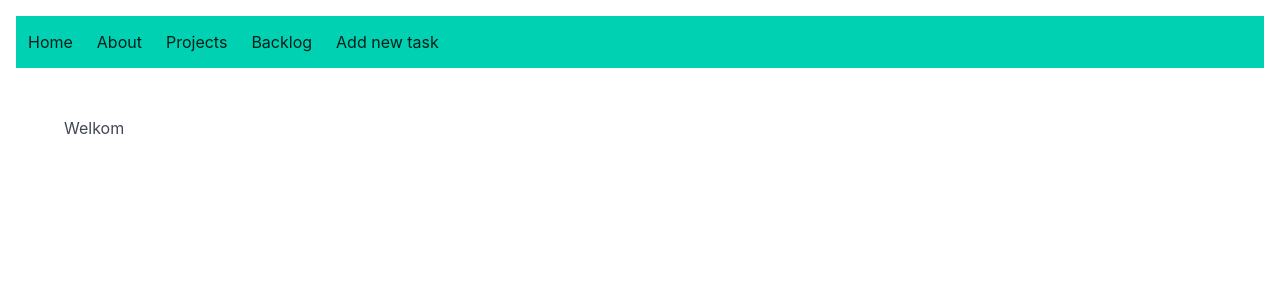
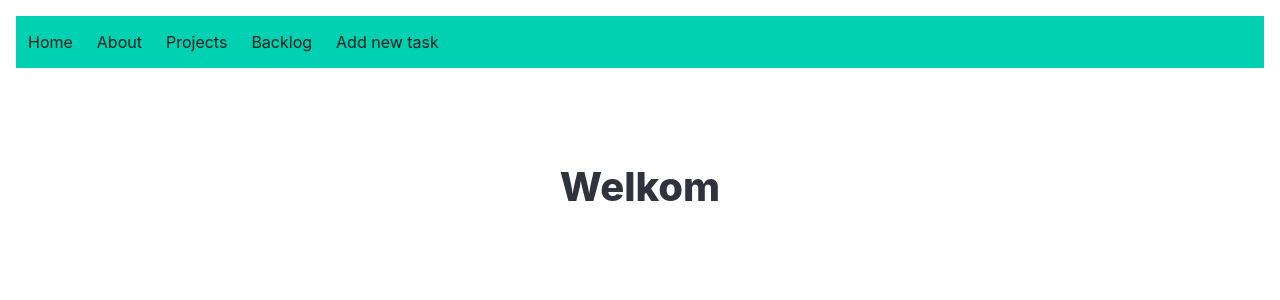
Before and after one commit to pgm-2425-programming-4/final-project-ArneDeRese, a React (Vite) app in the folder client/: page / in a window 1280 px wide. Shown: the top 300 px of the page. Built offline with nearby package versions, Linux system fonts and the light colour scheme.

Commit message:
index styled

```diff
--- a/client/src/routes/index.jsx
+++ b/client/src/routes/index.jsx
@@ -5,5 +5,11 @@ export const Route = createFileRoute("/")({
 });
 
 function RouteComponent() {
-  return <div>Welkom</div>;
+  return (
+    <section className="section">
+      <div className="container">
+        <h1 className="title is-2 has-text-centered">Welkom</h1>
+      </div>
+    </section>
+  );
 }
```
